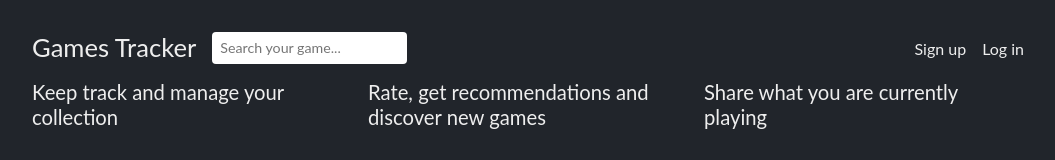
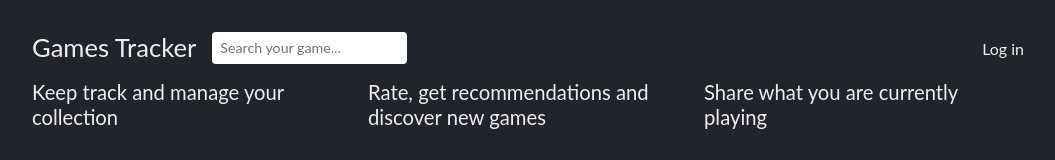
Before and after one commit to bartkozal/games-tracker, a React app: page / in a window 1280 px wide. Shown: the top 160 px of the page, without its empty margins (112-1167 px from the left). Built offline with nearby package versions, Linux system fonts and the light colour scheme; the HTML template or start-up script is replaced by a standard one.

Commit message:
Add LogIn page

```diff
--- a/web/App.js
+++ b/web/App.js
@@ -1,28 +1,36 @@
 // @flow
 import React from "react";
-import { BrowserRouter as Router, Route } from "react-router-dom";
+import { BrowserRouter, Switch } from "react-router-dom";
 import { Provider } from "react-redux";
 import store from "config/store";
 import "config/css";
-import { ROOT_PATH, SEARCH_PATH, GAME_PATH, PROFILE_PATH } from "config/routes";
+import {
+  ROOT_PATH,
+  SEARCH_PATH,
+  GAME_PATH,
+  PROFILE_PATH,
+  LOGIN_PATH
+} from "config/routes";
+import AppRoute from "layouts/App/Route";
+import AuthRoute from "layouts/Auth/Route";
 import DiscoverPage from "pages/Discover";
 import SearchPage from "pages/Search";
 import GamePage from "pages/Game";
 import ProfilePage from "pages/Profile";
-import Navbar from "features/Navbar";
-import Wrapper from "ui/Wrapper";
+import LoginPage from "pages/Login";
 
 const App = () => (
   <Provider store={store}>
-    <Router>
-      <Wrapper>
-        <Navbar />
-        <Route exact path={ROOT_PATH} component={DiscoverPage} />
-        <Route path={SEARCH_PATH} component={SearchPage} />
-        <Route path={GAME_PATH} component={GamePage} />
-        <Route path={PROFILE_PATH} component={ProfilePage} />
-      </Wrapper>
-    </Router>
+    <BrowserRouter>
+      <Switch>
+        <AppRoute exact path={ROOT_PATH} component={DiscoverPage} />
+        <AppRoute path={SEARCH_PATH} component={SearchPage} />
+        <AppRoute path={GAME_PATH} component={GamePage} />
+        <AppRoute path={PROFILE_PATH} component={ProfilePage} />
+
+        <AuthRoute path={LOGIN_PATH} component={LoginPage} />
+      </Switch>
+    </BrowserRouter>
   </Provider>
 );
 
--- a/web/config/routes.js
+++ b/web/config/routes.js
@@ -2,3 +2,4 @@ export const ROOT_PATH = "/";
 export const SEARCH_PATH = "/search";
 export const GAME_PATH = "/game";
 export const PROFILE_PATH = "/profile";
+export const LOGIN_PATH = "/login";
--- a/web/features/Navbar/Navbar.js
+++ b/web/features/Navbar/Navbar.js
@@ -1,7 +1,7 @@
 // @flow
 import React from "react";
 import { Link } from "react-router-dom";
-import { ROOT_PATH, PROFILE_PATH } from "config/routes";
+import { ROOT_PATH, PROFILE_PATH, LOGIN_PATH } from "config/routes";
 import Container from "ui/Container";
 import { H1 } from "ui/Heading";
 import Form from "ui/Form";
@@ -10,18 +10,14 @@ type Props = {
   isUserLoggedIn: boolean,
   searchQuery: string,
   onSearchInputChange: (SyntheticEvent<HTMLInputElement>) => void,
-  onSearchSubmit: (SyntheticEvent<HTMLFormElement>) => void,
-  onSignUpClick: (SyntheticEvent<HTMLButtonElement>) => void,
-  onLogInClick: (SyntheticEvent<HTMLButtonElement>) => void
+  onSearchSubmit: (SyntheticEvent<HTMLFormElement>) => void
 };
 
 const Navbar = ({
   isUserLoggedIn,
   searchQuery,
   onSearchInputChange,
-  onSearchSubmit,
-  onSignUpClick,
-  onLogInClick
+  onSearchSubmit
 }: Props) => (
   <Container alignItems="center" justifyContent="space-between">
     <Container noDescent>
@@ -38,12 +34,9 @@ const Navbar = ({
       </Form>
     </Container>
     {isUserLoggedIn ? (
-      <Link to={PROFILE_PATH}>Username</Link>
+      <Link to={PROFILE_PATH}>Your Games</Link>
     ) : (
-      <Container alignItems="center" noDescent>
-        <button onClick={onSignUpClick}>Sign up</button>
-        <button onClick={onLogInClick}>Log in</button>
-      </Container>
+      <Link to={LOGIN_PATH}>Log in</Link>
     )}
   </Container>
 );
--- a/web/features/Navbar/index.js
+++ b/web/features/Navbar/index.js
@@ -17,7 +17,6 @@ type Props = {
   location: Location,
   isUserLoggedIn: boolean,
   searchQuery: string,
-  logUserIn: () => any,
   updateSearchQuery: (query: string) => any
 };
 
@@ -43,15 +42,13 @@ class NavbarContainer extends Component<Props> {
   };
 
   render() {
-    const { isUserLoggedIn, searchQuery, logUserIn } = this.props;
+    const { isUserLoggedIn, searchQuery } = this.props;
     return (
       <Navbar
         isUserLoggedIn={isUserLoggedIn}
         searchQuery={searchQuery}
         onSearchInputChange={this.updateSearch}
         onSearchSubmit={this.findGame}
-        onSignUpClick={logUserIn}
-        onLogInClick={logUserIn}
       />
     );
   }
--- /dev/null
+++ b/web/layouts/App/Layout.js
@@ -0,0 +1,17 @@
+// @flow
+import React, { type Node } from "react";
+import Wrapper from "ui/Wrapper";
+import Navbar from "features/Navbar";
+
+type Props = {
+  children: Node
+};
+
+const AppLayout = ({ children }: Props) => (
+  <Wrapper>
+    <Navbar />
+    {children}
+  </Wrapper>
+);
+
+export default AppLayout;
--- /dev/null
+++ b/web/layouts/App/Route.js
@@ -0,0 +1,17 @@
+// @flow
+import React from "react";
+import { Route } from "react-router-dom";
+import AppLayout from "./Layout";
+
+const AppRoute = ({ component: Page, ...props }: any) => (
+  <Route
+    {...props}
+    render={pageProps => (
+      <AppLayout>
+        <Page {...pageProps} />
+      </AppLayout>
+    )}
+  />
+);
+
+export default AppRoute;
--- /dev/null
+++ b/web/layouts/Auth/Layout.js
@@ -0,0 +1,11 @@
+// @flow
+import React, { type Node } from "react";
+import Wrapper from "ui/Wrapper";
+
+type Props = {
+  children: Node
+};
+
+const AuthLayout = ({ children }: Props) => <Wrapper>{children}</Wrapper>;
+
+export default AuthLayout;
--- /dev/null
+++ b/web/layouts/Auth/Route.js
@@ -0,0 +1,17 @@
+// @flow
+import React from "react";
+import { Route } from "react-router-dom";
+import AuthLayout from "./Layout";
+
+const AuthRoute = ({ component: Page, ...props }: any) => (
+  <Route
+    {...props}
+    render={pageProps => (
+      <AuthLayout>
+        <Page {...pageProps} />
+      </AuthLayout>
+    )}
+  />
+);
+
+export default AuthRoute;
--- /dev/null
+++ b/web/pages/Login.js
@@ -0,0 +1,6 @@
+// @flow
+import React from "react";
+
+const LoginPage = () => <div>Log in</div>;
+
+export default LoginPage;
```
Also changed, not shown: 1 other file (tests, documents, lock files or other folders).
